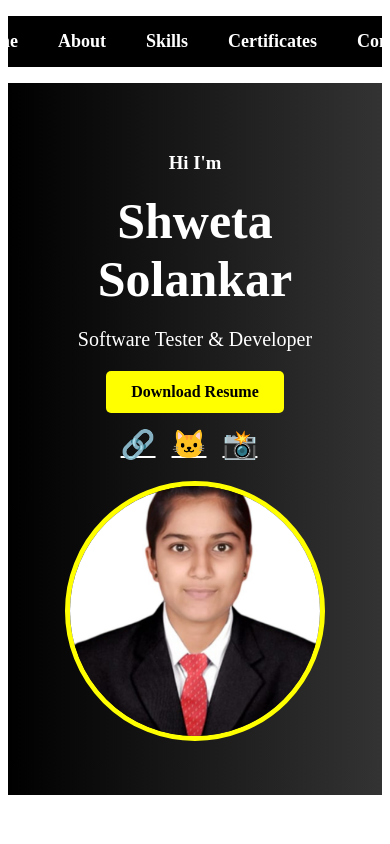
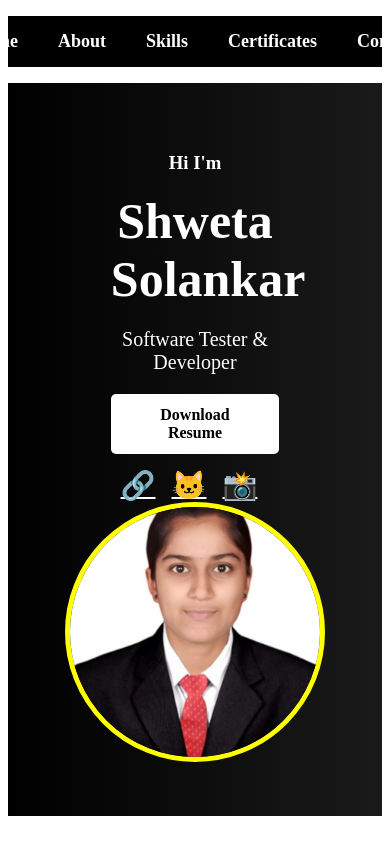
Before and after one commit to Shwetasolankar/Shweta-Portfolio-, a plain HTML site: page index.html in a window 390 px wide. Shown: the top 844 px of the page. Drawn offline with Linux system fonts and the light colour scheme.

Commit message:
Update styles.css

```diff
--- a/styles.css
+++ b/styles.css
@@ -30,7 +30,7 @@ nav ul li a:hover {
     align-items: center;
     height: 100vh;
     padding: 0 10%;
-    background: linear-gradient(to right, #000000, #333333);
+    background: linear-gradient(to right, #000000, #1a1a1a);
     color: white;
 }
 
@@ -55,7 +55,7 @@ nav ul li a:hover {
     display: inline-block;
     padding: 12px 25px;
     color: black;
-    background: yellow;
+    background: white;
     font-weight: bold;
     text-decoration: none;
     border-radius: 5px;
@@ -101,11 +101,4 @@ nav ul li a:hover {
         padding: 50px 5%;
     }
 
-    .hero-content {
-        max-width: 100%;
-    }
-
-    .hero-image img {
-        margin-top: 20px;
-    }
-}
+    .hero-co
```
